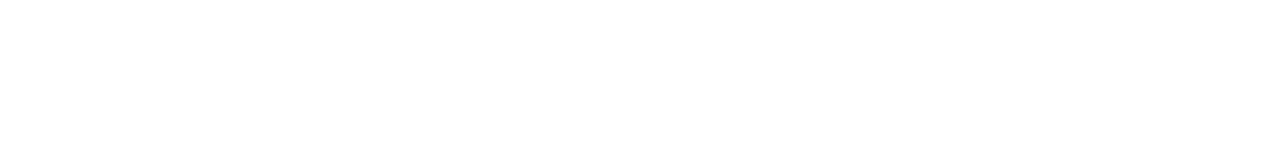
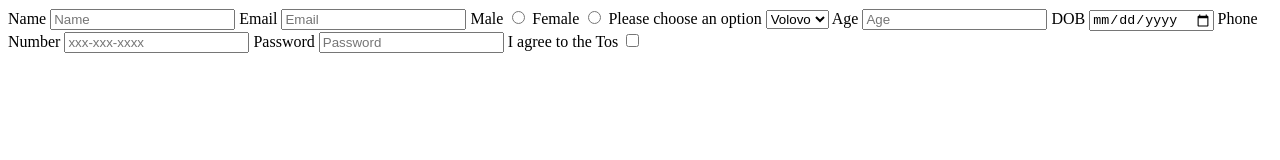
Before and after one commit to acciojob/signup-form-car-vishwas1143, a website: page main.html in a window 1280 px wide. Drawn offline with Linux system fonts and the light colour scheme.

Commit message:
created a submission

```diff
--- a/main.html
+++ b/main.html
@@ -10,6 +10,33 @@
 	<!-- the entire body must be written by student -->
     <script type="text/javascript" src="./script.js">
 </script>
+	<form method="post">
+		<label for="name">Name</label>
+		<input type="text" id="name" placeholder="Name" required>
+		<label for="email">Email</label>
+		<input type="email" id="email" placeholder="Email" required>
+		<label for="gender_m, gender_f">Male</label>
+		<input type="radio" id="gender_m, gender_f" required>
+		<label for="gender_m, gender_f">Female</label>
+		<input type="radio" id="gender_m, gender_f" required>
+		<label for="cars">Please choose an option</label>
+		<select id="cars" >
+			<option value="volvo">Volovo</option>
+			<option value="audi">Audi</option>
+			<option value="tata">Tata</option>
+		</select>
+		<label for="age">Age</label>
+		<input type="number" id="age" placeholder="Age" required>
+		<label for="dob">DOB</label>
+		<input type="date" id="dob" required>
+		<label for="tel">Phone Number</label>
+		<input type="tel" id="tel" placeholder="xxx-xxx-xxxx" >
+		<label for="password">Password</label>
+		<input type="password" id="password" placeholder="Password" required>
+		<label for="tos">I agree to the Tos</label>
+		<input type="checkbox" id="tos" required>
+
+	</form>
 
 </body>
 
```
